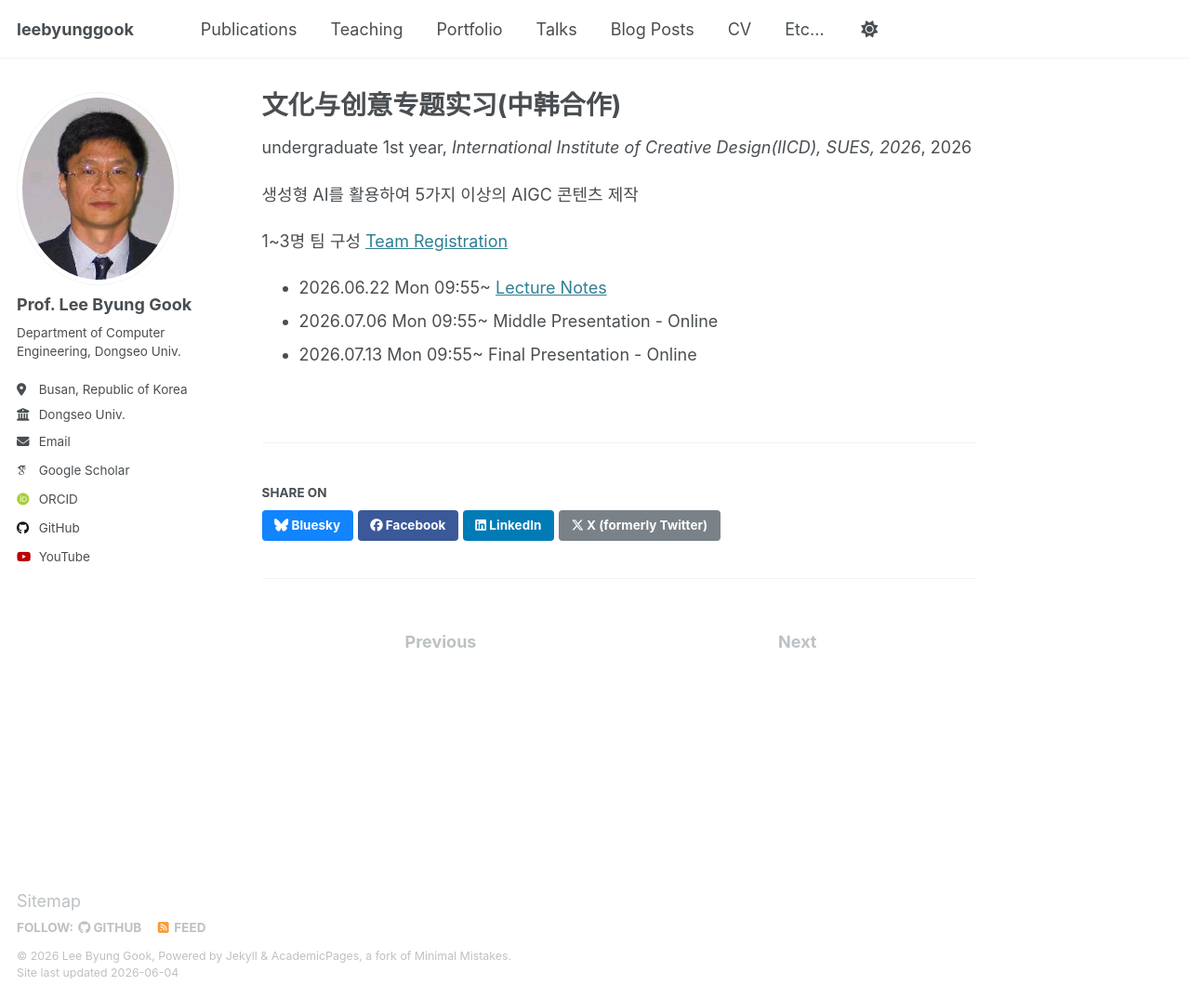
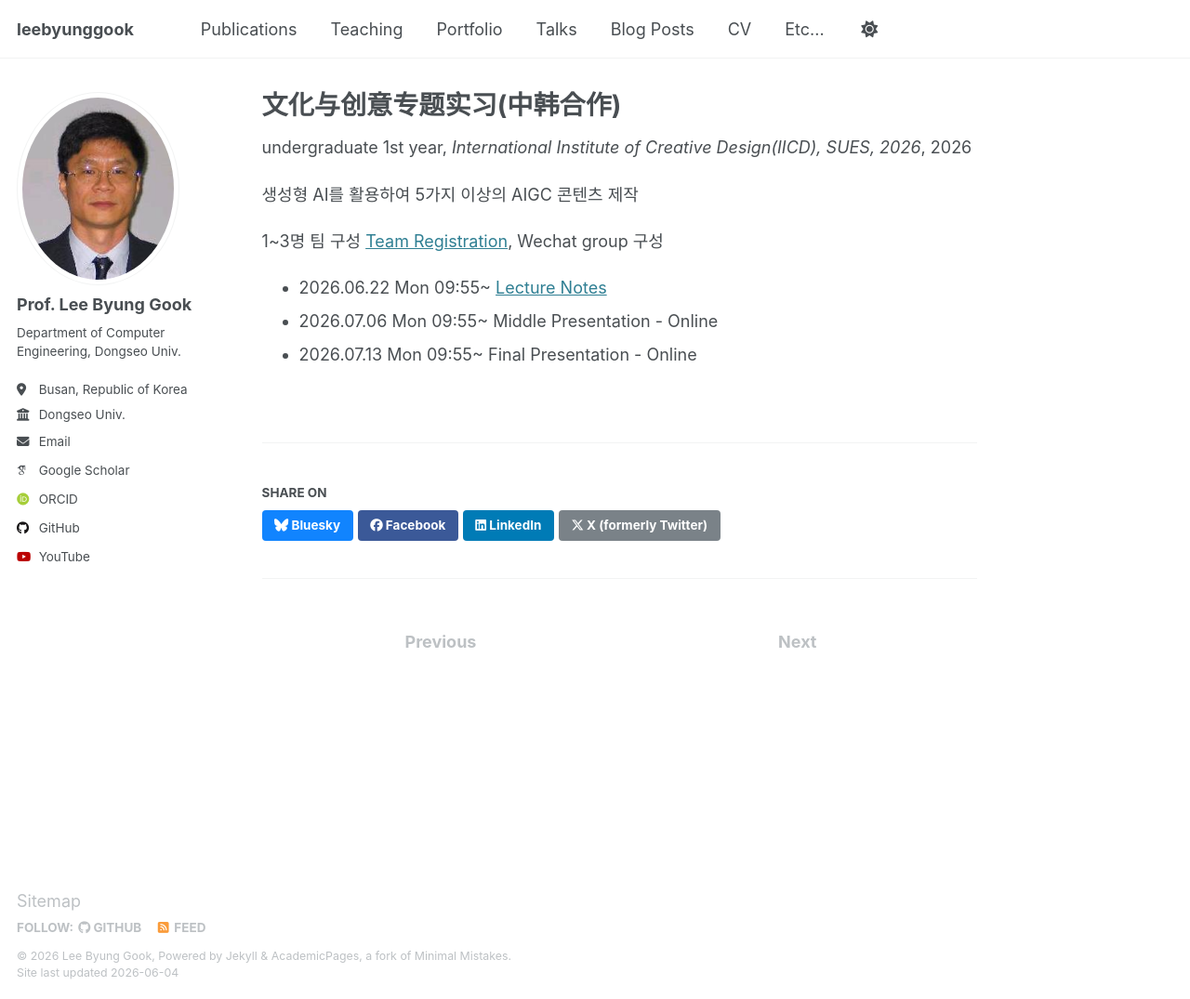
Before and after one commit to leebyunggook/leebyunggook.github.io, a Jekyll site: the page built from _teaching/2026-spring-teaching-8.md, in a window 1280 px wide and 1075 px high. Shown: the whole window at 93% size. Built offline with Jekyll 4.4.1, drawn with Linux system fonts in a browser that asks for light colours; some web fonts are replaced.

Commit message:
Update 2026-spring-teaching-8.md

```diff
--- a/_teaching/2026-spring-teaching-8.md
+++ b/_teaching/2026-spring-teaching-8.md
@@ -10,7 +10,7 @@ location: "Shanghai, China"
 
 생성형 AI를 활용하여 5가지 이상의 AIGC 콘텐츠 제작
 
-1~3명 팀 구성 [Team Registration](https://leebyunggook.github.io/)
+1~3명 팀 구성 [Team Registration](https://leebyunggook.github.io/), Wechat group 구성
 
 * 2026.06.22 Mon 09:55~ [Lecture Notes](https://leebyunggook.github.io/)
 * 2026.07.06 Mon 09:55~ Middle Presentation - Online
```
